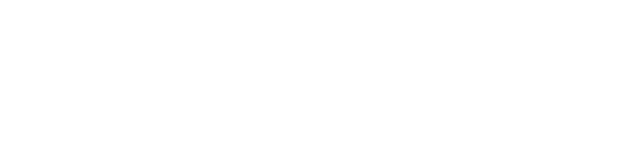
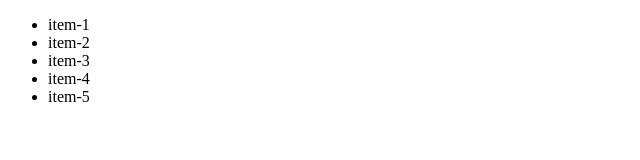
Before and after one commit to BUI-studies/css-basics, a plain HTML site: page index.html in a window 1280 px wide. Shown: the whole page, without its empty margins (0-640 px from the left). Drawn offline with Linux system fonts and the light colour scheme.

Commit message:
add list

```diff
--- a/index.html
+++ b/index.html
@@ -8,6 +8,15 @@
     <link rel="stylesheet" href="./css/style.css" />
   </head>
   <body>
-    <div class="container"></div>
+    <div class="container">
+      <!-- ul>li{item-$}*5 -->
+      <ul>
+        <li>item-1</li>
+        <li>item-2</li>
+        <li>item-3</li>
+        <li>item-4</li>
+        <li>item-5</li>
+      </ul>
+    </div>
   </body>
 </html>
```
